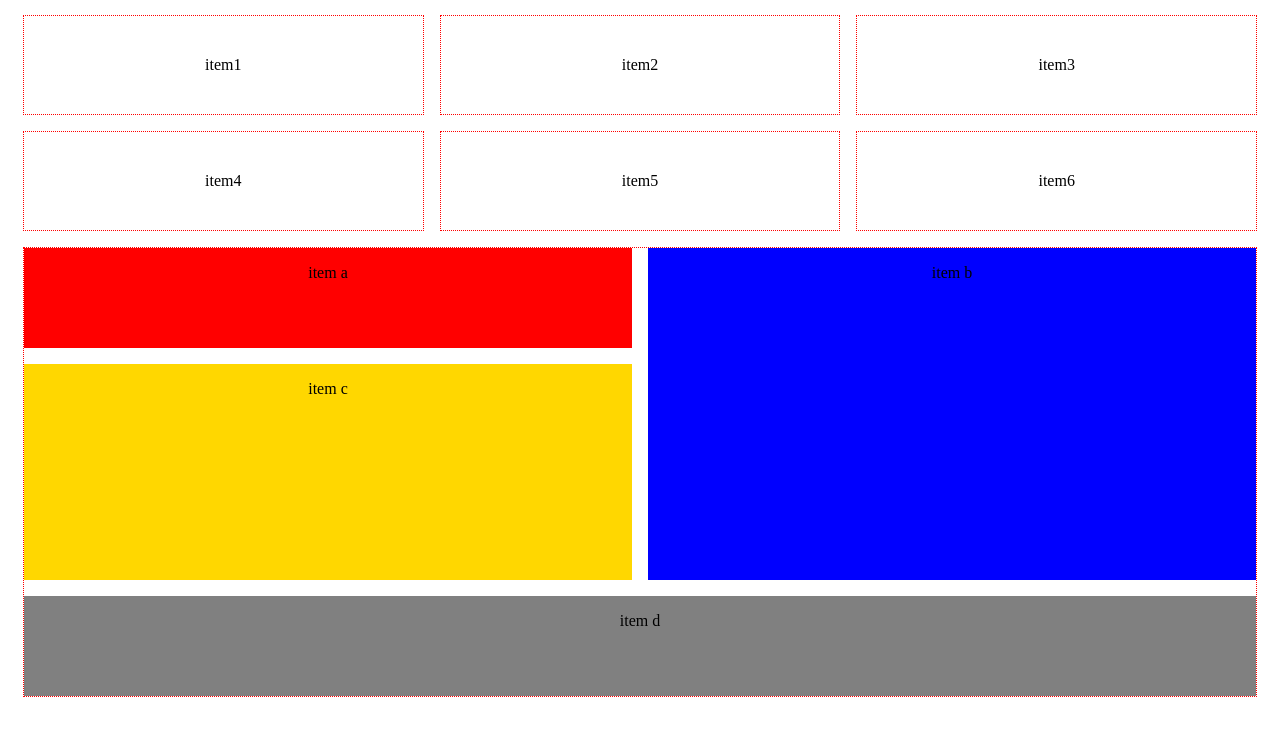
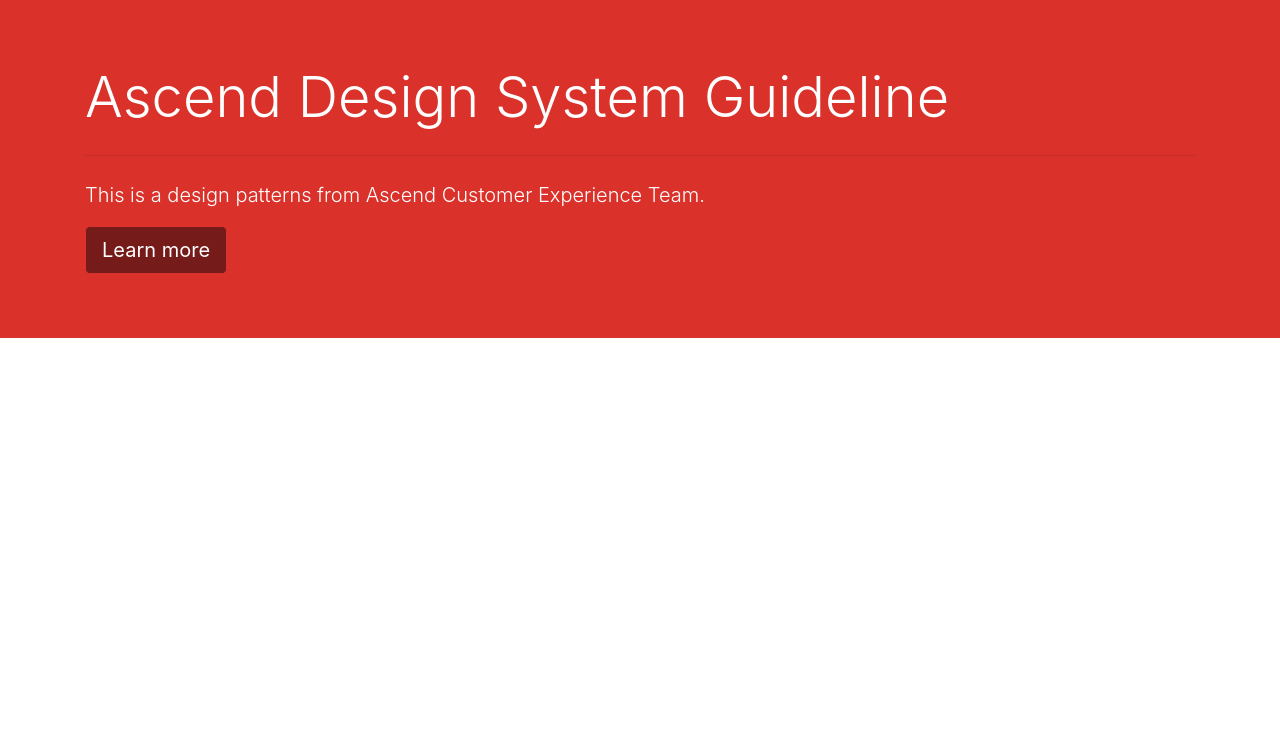
Before and after one commit to BliztRipper/AscendDesignSystem, a website: page src/view/index.pug in a window 1280 px wide. Drawn offline with nearby package versions, Linux system fonts and the light colour scheme; files that its build step writes are made by us from their sources.

Commit message:
add jumbotron

```diff
--- a/src/script/main.js
+++ b/src/script/main.js
@@ -1 +1,3 @@
+//@prepros-prepend ../../node_modules/jquery/dist/jquery.min.js
 //@prepros-prepend ../../node_modules/aos/dist/aos.js
+//@prepros-prepend ../../node_modules/bootstrap/dist/js/bootstrap.bundle.js
--- a/src/styles/style.scss
+++ b/src/styles/style.scss
@@ -1,10 +1,23 @@
-.container{
-  margin: 15px;
+@import '../../node_modules/bootstrap/scss/bootstrap';
+
+:root{
+  --mainColor: #DA322A;
+  --secondColor: #751B19;
+}
+
+.jumbotron.jumbotron-fluid{
+  background-color: var(--mainColor);
+  color:#fff;
+}
+
+a.btn.btn-primary.btn-lg{
+  background-color: var(--secondColor);
+  border-color:var(--mainColor);
 }
 
 .grid{
   display: grid;
-  grid-template-columns: repeat(auto-fit, minmax(300px, 1fr));
+  grid-template-columns: repeat(2, 1fr);
   // grid-template-rows: auto;
   grid-auto-rows: minmax(100px, auto);
   grid-gap: 1em;
--- a/src/view/_template.pug
+++ b/src/view/_template.pug
@@ -31,4 +31,4 @@ html(lang="en")
     body
       block body
       block script
-        script(src="assets/js/main-dist.js")
+        script(async src="assets/js/main-dist.js")
--- a/src/view/index.pug
+++ b/src/view/index.pug
@@ -1,26 +1,10 @@
 extends _template
 block body
   section
-    .container
-      .grid
-        .grid__item
-          p item1
-        .grid__item
-          p item2
-        .grid__item
-          p item3
-        .grid__item
-          p item4
-        .grid__item
-          p item5
-        .grid__item
-          p item6
-      .self
-        .self__item--a
-          p item a
-        .self__item--b
-          p item b
-        .self__item--c
-          p item c
-        .self__item--d
-          p item d
+    .jumbotron.jumbotron-fluid
+      .container
+        h1.display-4 Ascend Design System Guideline
+        p.lead
+        hr.my-4
+        p.lead This is a design patterns from Ascend Customer Experience Team.
+        a.btn.btn-primary.btn-lg(href='#', role='button') Learn more
```
Also changed, not shown: package.json (+6 -1 lines), dist/assets/css/style.css, dist/assets/js/main-dist.js, dist/index.html, 4 other files.
